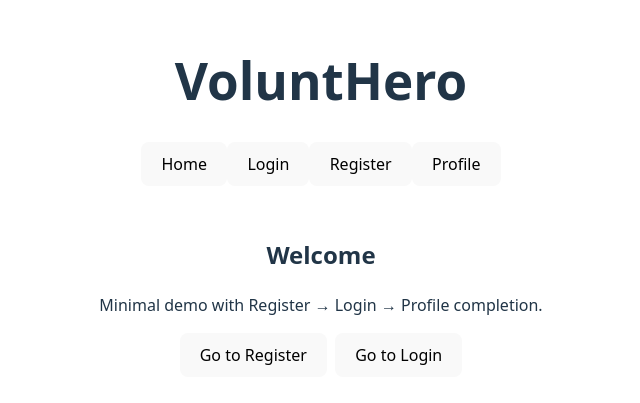
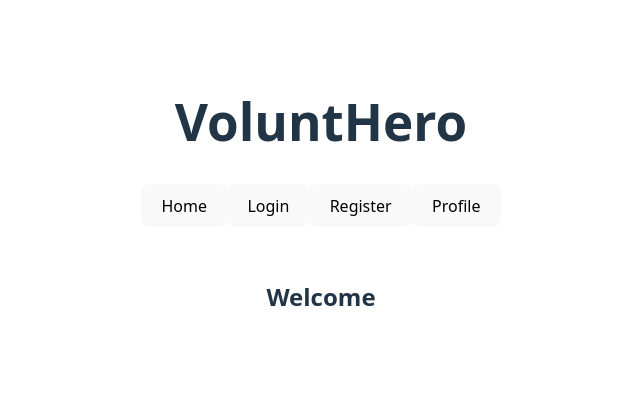
Before and after one commit to DavidAOdim/VoluntHero, a React (Vite) app in the folder frontend/: page / in a window 1280 px wide. Shown: the part 187-590 px from the top of the page, without its empty margins (319-959 px from the left). Built offline with nearby package versions, Linux system fonts and the light colour scheme.

Commit message:
fixed volunteer/admin bug

```diff
--- a/frontend/src/App.jsx
+++ b/frontend/src/App.jsx
@@ -165,17 +165,14 @@ function Header({ onNavigate, current, authedEmail, authedUser, onLogout }) {
 }
 
 /** ---- Home (bare) ---- */
-function Home({ onNavigate, authedEmail }) {
+function Home({ authedEmail, onNavigate }) {
   return (
     <main className="container">
       <div className="grid">
         <div className="col-12">
           <div className="card">
             <h2>Welcome</h2>
-            <p className="muted">
-              Minimal demo with Register → Login → Profile completion.
-            </p>
-            {!authedEmail ? (
+            {authedEmail && (
               <div style={{
                   display: "flex",
                   gap: 8,
@@ -184,18 +181,6 @@ function Home({ onNavigate, authedEmail }) {
                   alignItems: "center",
                 }}
               >
-                <button onClick={() => onNavigate("register")}>Go to Register</button>
-                <button onClick={() => onNavigate("login")}>Go to Login</button>
-              </div>
-            ) : (
-              <div style={{
-                    display: "flex",
-                    gap: 8,
-                    marginTop: 16,
-                    justifyContent: "center",
-                    alignItems: "center",
-                  }}
-                >
                 <button onClick={() => onNavigate("profile")}>
                   Complete Profile
                 </button>
@@ -285,8 +270,8 @@ function SelectAccountType({ onSelect }) {
             display: "flex",
             gap: 8,
             marginTop: 16,
-            justifyContent: "center", // centers horizontally
-            alignItems: "center",     // centers vertically if needed
+            justifyContent: "center",
+            alignItems: "center",
           }}
         >
           <button onClick={() => onSelect("volunteer")}>Volunteer</button>
@@ -298,7 +283,7 @@ function SelectAccountType({ onSelect }) {
 }
 
 /** ---- Register ---- */
-function Register({ users, setUsers, onNavigate }) {
+function Register({ users, setUsers, onNavigate, accountType }) {
   const [email, setEmail] = useState("");
   const [pw, setPw] = useState("");
   const [err, setErr] = useState("");
@@ -316,6 +301,7 @@ function Register({ users, setUsers, onNavigate }) {
     const userRecord = {
       email: email.toLowerCase(),
       password: pw,
+      role: accountType,
       profile: null, // not completed yet
     };
     const updated = setUser(users, email, userRecord);
@@ -827,6 +813,7 @@ export default function App() {
   const [authedEmail, setAuthedEmail] = useState(
     () => localStorage.getItem("volunthero_session") || ""
   );
+  const authedUser = authedEmail ? getUser(users, authedEmail) : null;
 
   useEffect(() => {
     saveUsers(users);
@@ -848,6 +835,7 @@ export default function App() {
         onNavigate={setView}
         current={view}
         authedEmail={authedEmail}
+        authedUser={authedUser}
         onLogout={handleLogout}
       />
       {view === "home" && (
```
